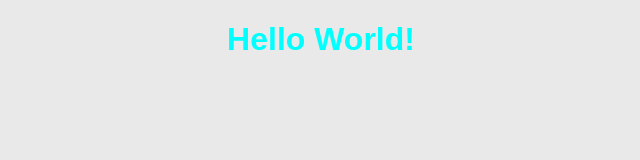
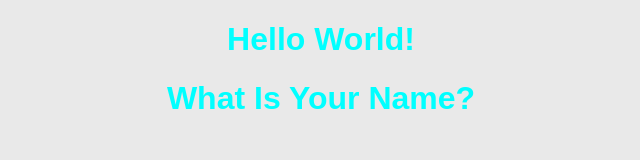
Before and after one commit to E5LAM/Git, a plain HTML site: page index.html in a window 1280 px wide. Shown: the whole page, without its empty margins (319-959 px from the left). Drawn offline with Linux system fonts and the light colour scheme.

Commit message:
some changes

```diff
--- a/index.html
+++ b/index.html
@@ -10,6 +10,7 @@
 
     <h1>hello world!</h1>
 
+    <h1>what is your name?</h1>
 
 
     <script src="js.js"></script>
```
